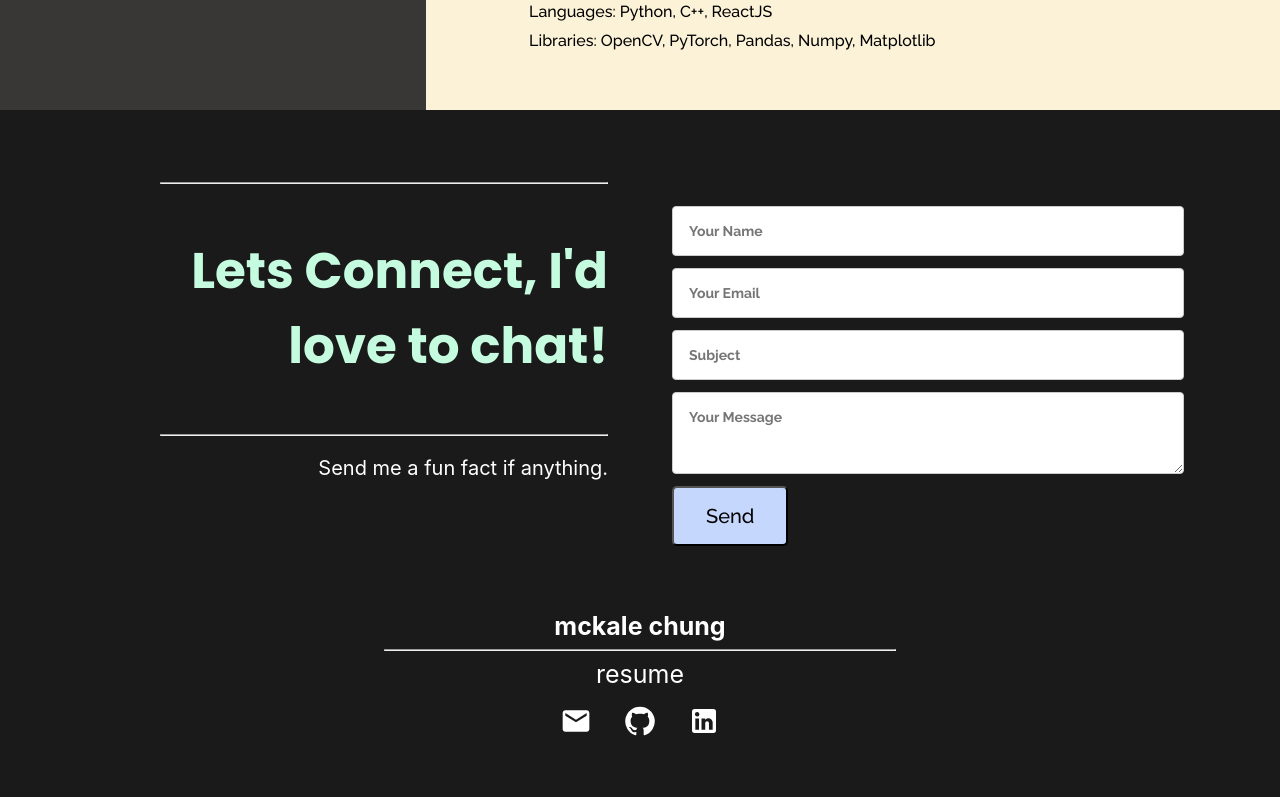
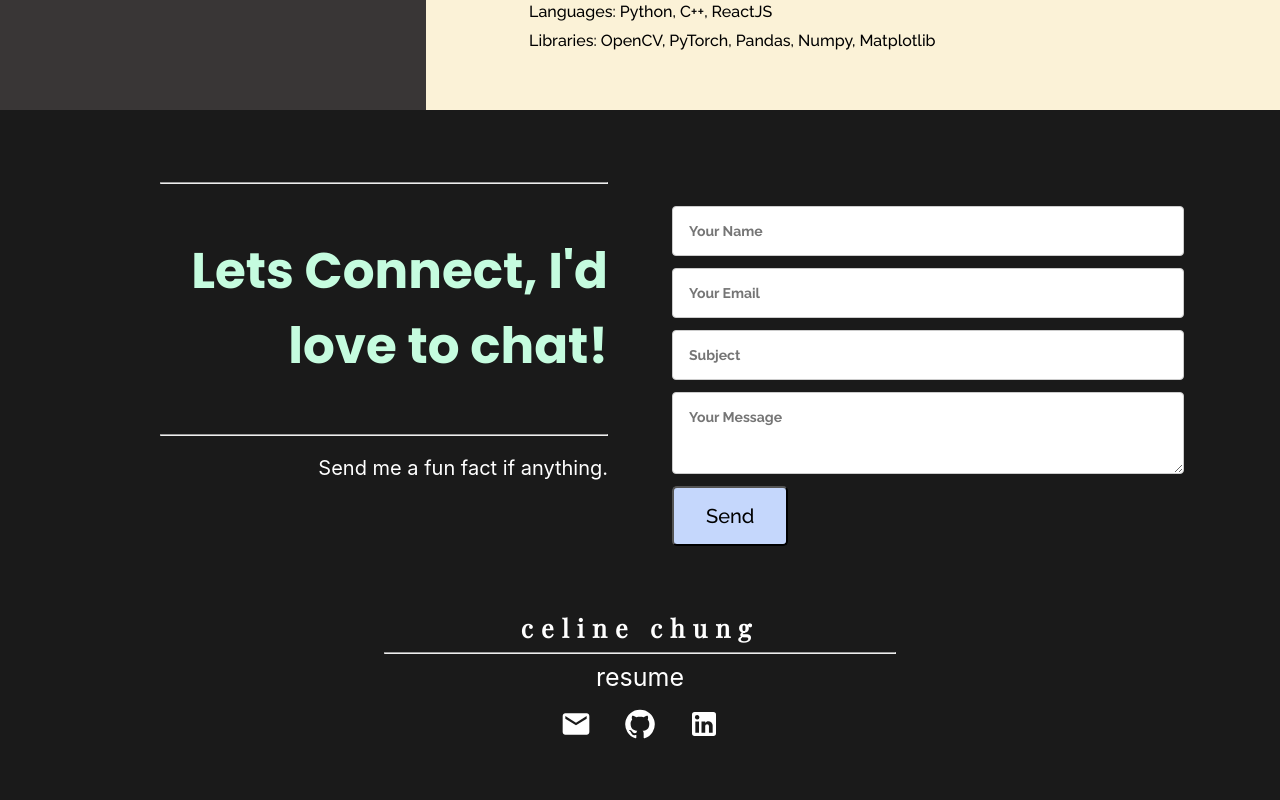
Before and after one commit to cehune/cehune.github.io, a React (Create React App) app: page /about in a window 1280 px wide. Shown: the part 690-1490 px from the top of the page. Built offline with nearby package versions, Linux system fonts and the light colour scheme.

Commit message:
footer shift

```diff
--- a/src/pages/Contact/Contact.js
+++ b/src/pages/Contact/Contact.js
@@ -49,7 +49,7 @@ const Contact = () => {
             </div>
         </div>
         <div className="footer">
-            <h3 className='quote'> mckale chung</h3>
+            <h3 className='quote'> celine chung</h3>
             <hr/>
             <div className="resumeContainer"> <a className='resume' href='https://github.com/mckalechung/mckalechung.github.io/blob/main/public/assets/Mckale%20Chung%20Resume%20August%202022.pdf' target='_blank'> resume</a></div>
             <div className="icons">
--- a/src/pages/Contact/Contact.scss
+++ b/src/pages/Contact/Contact.scss
@@ -157,6 +157,8 @@
         color: white;
         margin-bottom: 0;
         padding-bottom: 1vh;
+        font-family: 'Playfair Display', 'serif';
+        letter-spacing: 1vh;
       }
       hr {
         margin: 0 30%;
```
